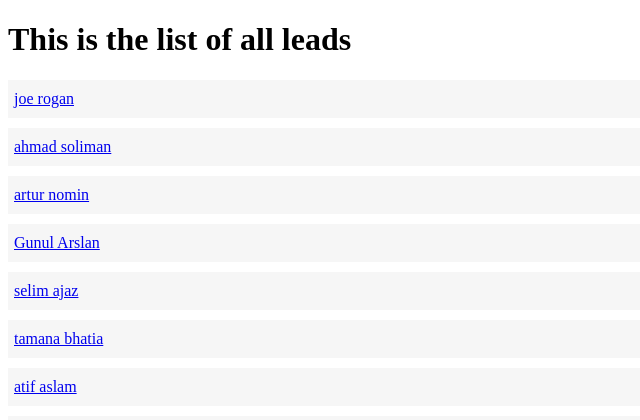
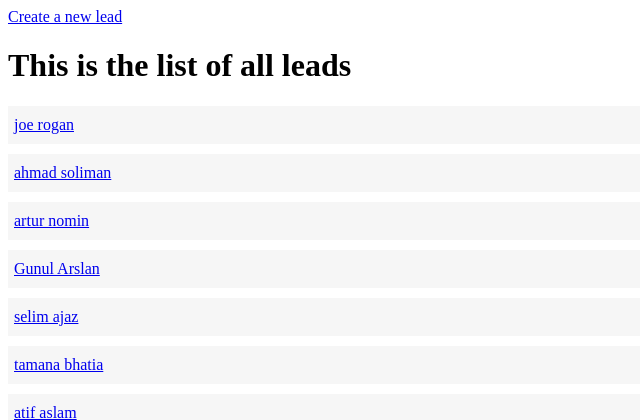
Before and after one commit to AleenaKhan10/CRM-Django, a Django app: page /leads/ in a window 1280 px wide. Shown: the top 420 px of the page, without its empty margins (0-640 px from the left). Run offline with Django 4.2, Linux system fonts and the light colour scheme; data comes from the database, SQL or seed files in the repository; both versions use the stored data as it was after the commit.

Commit message:
Created the html file to create lead and updated the urls

```diff
--- a/leads/urls.py
+++ b/leads/urls.py
@@ -1,7 +1,8 @@
 from django.urls import path
-from .views import lead_list, lead_detail
+from .views import lead_list, lead_detail, lead_create
 
 urlpatterns = [
-    path('', lead_list),
-    path('<pk>/', lead_detail)
+    path('', lead_list, name='lead-list'),
+    path('<int:pk>/', lead_detail, name='lead-detail'),
+    path('create/', lead_create, name='lead-create')
 ]
--- a/leads/views.py
+++ b/leads/views.py
@@ -1,5 +1,6 @@
-from django.shortcuts import render
+from django.shortcuts import redirect, render
 from .models import Lead
+from .forms import LeadModelForm
 
 # Create your views here.
 
@@ -16,3 +17,15 @@ def lead_detail(request, pk):
         'lead' : lead
     }
     return render(request, 'lead_detail.html', context=context)
+
+def lead_create(request):
+    form = LeadModelForm()
+    if request.method == 'POST':
+        form = LeadModelForm(request.POST)
+        if form.is_valid():
+            form.save()
+        return redirect('lead-list')
+    context = {
+        'form' : form
+    }
+    return render(request, 'lead_create.html', context=context)
--- a/templates/lead_detail.html
+++ b/templates/lead_detail.html
@@ -6,6 +6,7 @@
     <title>Document</title>
 </head>
 <body>
+    <a href="{% url 'lead-list'%} "> Go Back to lead list page</a>
     <h1>This is the detail of {{lead.first_name}}</h1>
     <p>First Name: {{lead.first_name}}</p>
     <p>Last Name: {{lead.last_name}}</p>
--- a/templates/lead_list.html
+++ b/templates/lead_list.html
@@ -17,6 +17,7 @@
     </style>
 </head>
 <body>
+    <a href="{% url 'lead-create' %}">Create a new lead</a>
     <h1>This is the list of all leads</h1>
     {% for lead in leads %}
     <div class="lead">
```
Also changed, not shown: templates/lead_create.html (added, +16 -0 lines), db.sqlite3.
